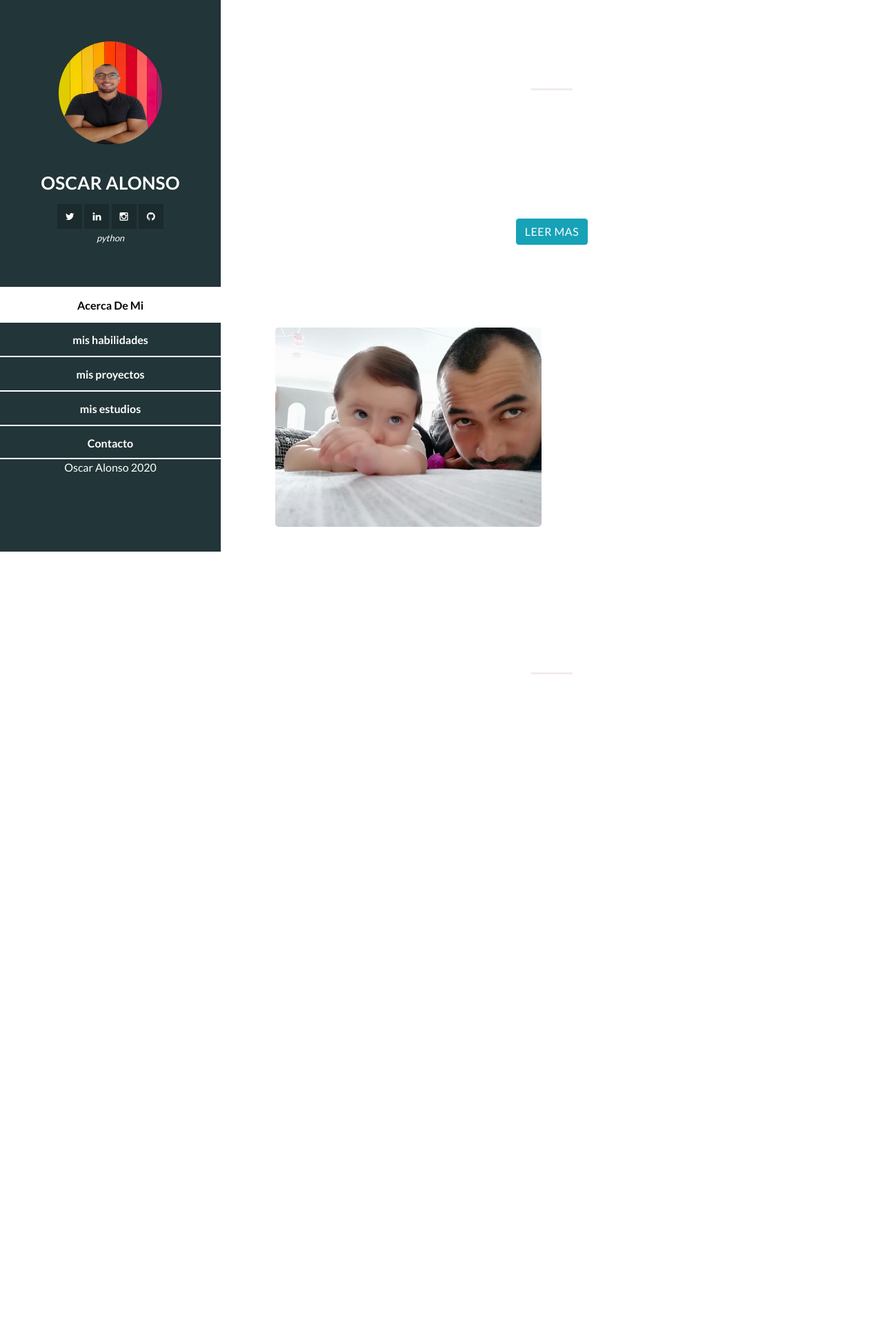
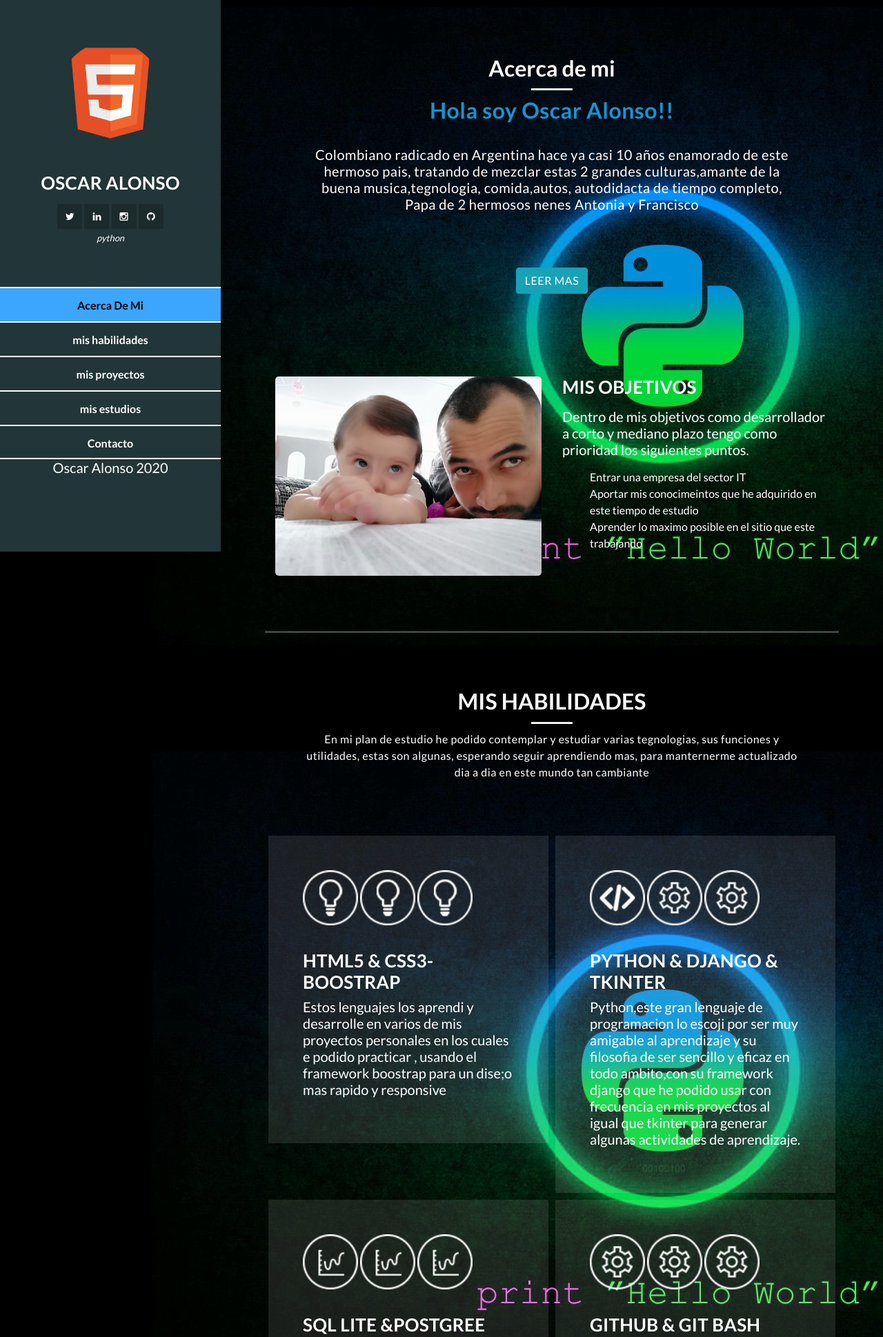
Before and after one commit to alonso0218/Portafolios, a Django app: page / in a window 1280 px wide. Shown: the top 1939 px of the page at 69% size. Run offline with Django 3.2, Linux system fonts and the light colour scheme; some libraries are stand-ins or nearby versions.

Commit message:
se corrige el background

```diff
--- a/contactoapp/static/contactoapp/assets/css/templatemo-style.css
+++ b/contactoapp/static/contactoapp/assets/css/templatemo-style.css
@@ -22,10 +22,11 @@
 }
 
 
-/* Basic */
+ */
 
 body {
     overflow-x: hidden;
+    background: url(../images/fondo5.jpg);
 }
 
 input,
@@ -40,15 +41,15 @@
 }
 
 p {
-    font-size: 16px;
+    font-size: 20px;
     line-height: 24px;
-    color: #fff;
+    color: rgb(255, 255, 255);
 }
 
 h4 {
     font-size: 26px;
     font-weight: 700;
-    color: #fff;
+    color: rgb(255, 255, 255);
     letter-spacing: 0.25px;
 }
 
@@ -308,7 +309,7 @@
 .section-heading .line-dec {
     width: 60px;
     height: 3px;
-    background-color: #f3ebec;
+    background-color: #eef3eb;
     margin: 10px auto;
 }
 
--- a/contactoapp/templates/contactoapp/base.html
+++ b/contactoapp/templates/contactoapp/base.html
@@ -35,7 +35,7 @@
         <i class="fa fa-times" id="menu-close"></i>
         <div class="container">
           <div class="image">
-            <a href="#"><img src="{% static 'contactoapp/assets/images/oscar-01.jpg'%}" alt="" /></a>
+            <a href="#"><img src="{% static 'contactoapp/assets/images/logoht.png'%}" alt=""></a>
           </div>
           <div class="author-content">
             <h4>OSCAR ALONSO</h4>
@@ -66,14 +66,14 @@
               <li><a href="#section5">Contacto</a></li>
             </ul>
           </nav>
-            <p>Oscar Alonso 2020</p>
-          </div>
+          <p>Oscar Alonso 2020</p>
         </div>
       </div>
-    </div>
-{% block content %}
+   </div>
+</div>
+  {% block content %}
 
-{% endblock %}
+  {% endblock %}
 
   <!-- Scripts -->
   <!-- Bootstrap core JavaScript -->
--- a/contactoapp/templates/contactoapp/home.html
+++ b/contactoapp/templates/contactoapp/home.html
@@ -13,10 +13,12 @@
       <h2>Acerca de mi </h2>
       <div class="line-dec"></div>
       <span>
-        <h4 style="color:rgba(255, 255, 255, 0.835);">Hola soy Oscar Alonso!!</h4> <br> Colombiano radicado en Argentina
+        <h2 style="color:rgba(28, 176, 245, 0.835);">Hola soy Oscar Alonso!!</h2>
+         <br > <p> Colombiano radicado en Argentina
         hace ya casi 10 años enamorado de este hermoso pais, tratando de mezclar estas 2 grandes culturas,amante de la
         buena musica,tegnologia, comida,autos, autodidacta de tiempo completo, Papa de 2 hermosos nenes Antonia y
         Francisco
+         </p>
       </span>
       <br>
       <div class="boton" style="padding: 40px;">
@@ -134,6 +136,7 @@
               </div><!-- /.progress-bar -->
             </div><!-- /.progress -->
           </div><!-- /.skill -->
+          <br>
           <div class="skill">
             <h5>CSS</h5>
             <div class="progress">
@@ -142,6 +145,7 @@
               </div><!-- /.progress-bar -->
             </div><!-- /.progress -->
           </div><!-- /.skill -->
+          <br>
           <div class="skill">
             <h5>BOOBSTRAP</h5>
             <div class="progress">
@@ -154,7 +158,7 @@
       </div>
       <div class="row row-cols-2 ">
         <div class="col">
-
+          <br>
           <div class="skill">
             <h5>PYTHON</h5>
             <div class="progress">
@@ -163,6 +167,7 @@
               </div><!-- /.progress-bar -->
             </div><!-- /.progress -->
           </div><!-- /.skill -->
+          <br>
           <div class="skill">
             <h5>DJANGO</h5>
             <div class="progress">
@@ -171,6 +176,7 @@
               </div><!-- /.progress-bar -->
             </div><!-- /.progress -->
           </div><!-- /.skill -->
+          <br>
           <div class="skill">
             <h5>SQL LITE</h5>
             <div class="progress">
@@ -181,6 +187,7 @@
           </div><!-- /.skill -->
         </div>
       </div>
+      <br>
       <div class="row ">
         <div class="col">
           <div class="skill">
@@ -434,7 +441,6 @@
       </div>
     </div>
   </div>
-</section>
 
 <!-- contacto -->
 
```
Also changed, not shown: other parts of contactoapp/static/contactoapp/assets/css/templatemo-style.css (+21 -14 lines), contactoapp/static/contactoapp/assets/images/fondo2.jpg (added), contactoapp/static/contactoapp/assets/images/fondo5.jpg (added), contactoapp/static/contactoapp/assets/images/logo3.png (added), contactoapp/static/contactoapp/assets/images/logo4.jpg (added), contactoapp/static/migrations/__init__.py (added), 1 other file.
